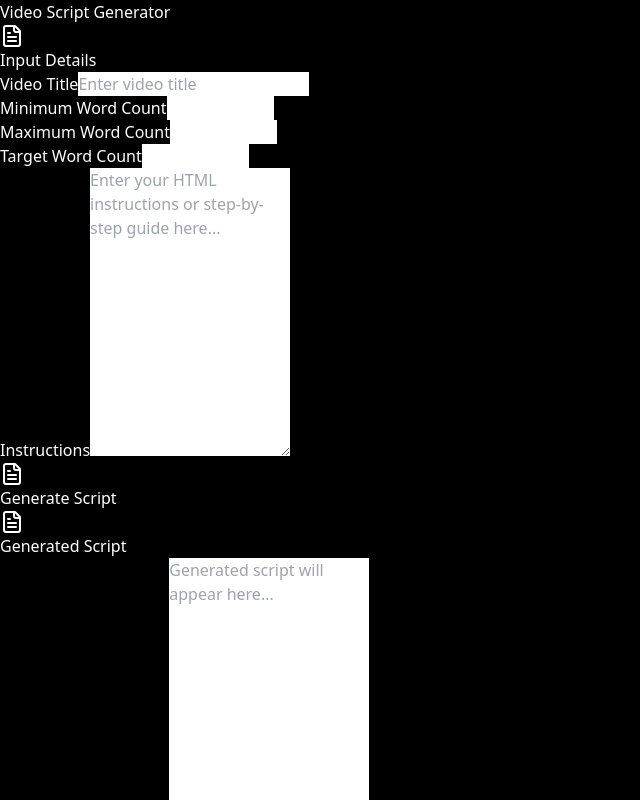
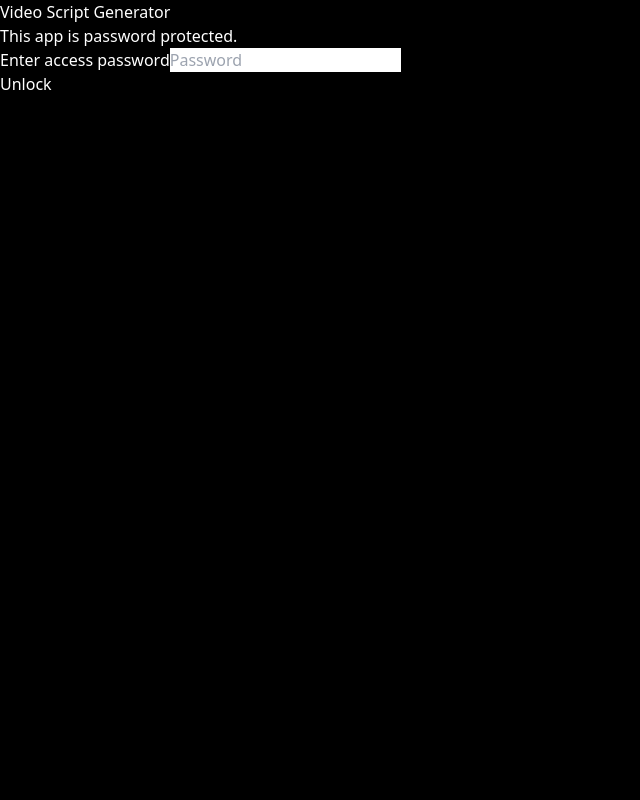
Before and after one commit to jkishaba-creator/tutorial-script-generator, a Next.js app: page / in a window 1280 px wide. Shown: the top 800 px of the page, without its empty margins (0-640 px from the left). Built offline with nearby package versions, Linux system fonts and the light colour scheme.

Commit message:
Add password gate with AI_Mastery_

```diff
--- a/app/page.tsx
+++ b/app/page.tsx
@@ -1,9 +1,11 @@
 "use client";
 
-import { useState } from "react";
+import { useState, useEffect } from "react";
 import { Loader2, Play, Download, FileText, Mic } from "lucide-react";
 
 export default function Home() {
+  const [passwordInput, setPasswordInput] = useState("");
+  const [isAuthorized, setIsAuthorized] = useState(false);
   const [title, setTitle] = useState("");
   const [minWordCount, setMinWordCount] = useState(1500);
   const [maxWordCount, setMaxWordCount] = useState(1700);
@@ -16,6 +18,26 @@ export default function Home() {
   const [isGeneratingScript, setIsGeneratingScript] = useState(false);
   const [isGeneratingAudio, setIsGeneratingAudio] = useState(false);
   const [error, setError] = useState<string | null>(null);
+
+  useEffect(() => {
+    if (typeof window === "undefined") return;
+    const stored = window.localStorage.getItem("ai-mastery-auth");
+    if (stored === "true") {
+      setIsAuthorized(true);
+    }
+  }, []);
+
+  const handlePasswordSubmit = () => {
+    if (passwordInput === "AI_Mastery_") {
+      setIsAuthorized(true);
+      if (typeof window !== "undefined") {
+        window.localStorage.setItem("ai-mastery-auth", "true");
+      }
+      setError(null);
+    } else {
+      setError("Incorrect password");
+    }
+  };
 
   const handleGenerateScript = async () => {
     if (!title.trim() || !instructions.trim()) {
@@ -122,6 +144,46 @@ export default function Home() {
 
     setScript(formatted.trim());
   };
+
+  if (!isAuthorized) {
+    return (
+      <main className="min-h-screen bg-gray-900 text-gray-100 flex items-center justify-center p-4">
+        <div className="max-w-md w-full bg-gray-800 border border-gray-700 rounded-xl p-6 space-y-4">
+          <h1 className="text-2xl font-bold text-center">Video Script Generator</h1>
+          <p className="text-sm text-gray-300 text-center">
+            This app is password protected.
+          </p>
+          {error && (
+            <div className="p-3 bg-red-900/50 border border-red-700 rounded-lg text-red-200 text-sm">
+              {error}
+            </div>
+          )}
+          <div className="space-y-2">
+            <label
+              htmlFor="access-password"
+              className="block text-sm font-medium text-gray-200"
+            >
+              Enter access password
+            </label>
+            <input
+              id="access-password"
+              type="password"
+              value={passwordInput}
+              onChange={(e) => setPasswordInput(e.target.value)}
+              className="w-full px-4 py-2 bg-gray-700 border border-gray-600 rounded-lg focus:outline-none focus:ring-2 focus:ring-blue-500 text-white"
+              placeholder="Password"
+            />
+          </div>
+          <button
+            onClick={handlePasswordSubmit}
+            className="w-full px-4 py-2 bg-blue-600 hover:bg-blue-700 rounded-lg font-medium transition-colors"
+          >
+            Unlock
+          </button>
+        </div>
+      </main>
+    );
+  }
 
   return (
     <main className="min-h-screen bg-gray-900 text-gray-100 p-4 md:p-8">
```
